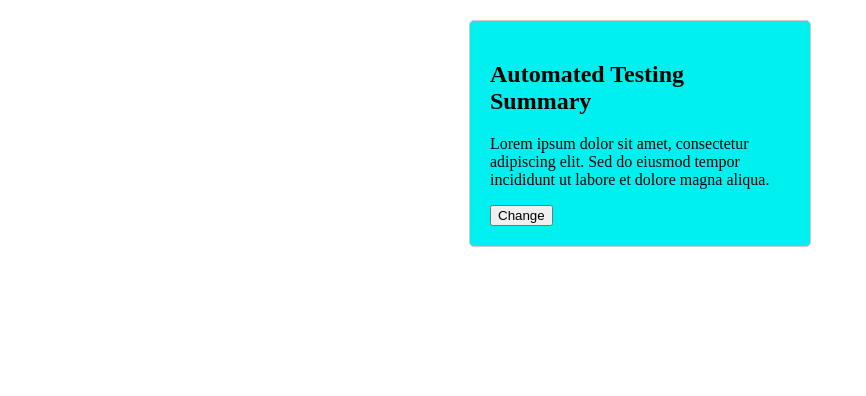
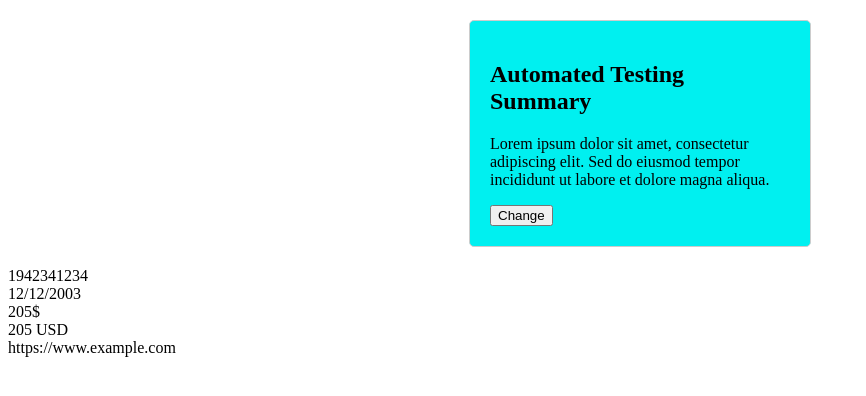
Before and after one commit to EladHeller/self-healing-example, a website: page client/index.html in a window 1280 px wide. Shown: the whole page, without its empty margins (0-866 px from the left). Drawn offline with Linux system fonts and the light colour scheme.

Commit message:
Update index.html

```diff
--- a/client/index.html
+++ b/client/index.html
@@ -13,6 +13,11 @@
             <p>Lorem ipsum dolor sit amet, consectetur adipiscing elit. Sed do eiusmod tempor incididunt ut labore et dolore magna aliqua.</p>
             <button id="changeButton">Change</button>
         </div>
+        <div>1942341234</div>
+        <div>12/12/2003</div>
+        <div>205$</div>
+        <div>205 USD</div>
+        <div>https://www.example.com</div>
     </main>
 
   <script src="script.js"></script>
```
